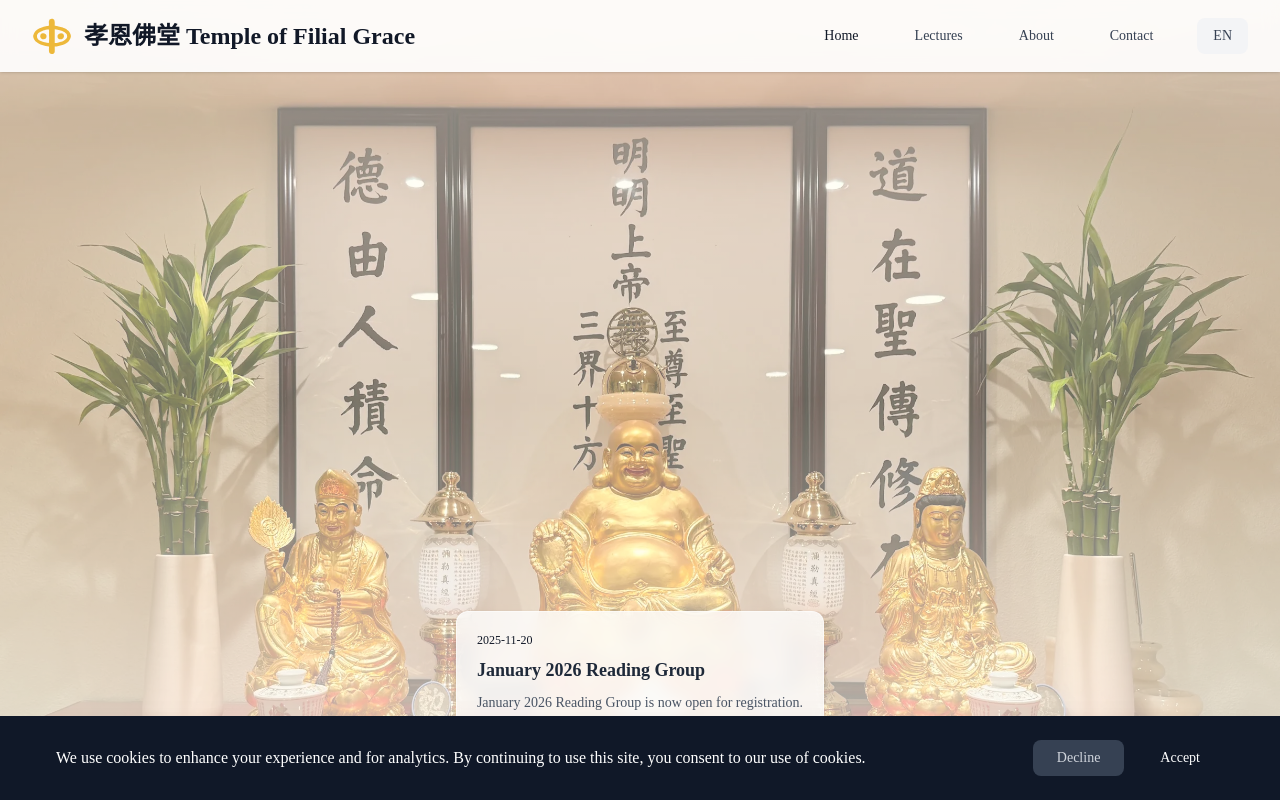
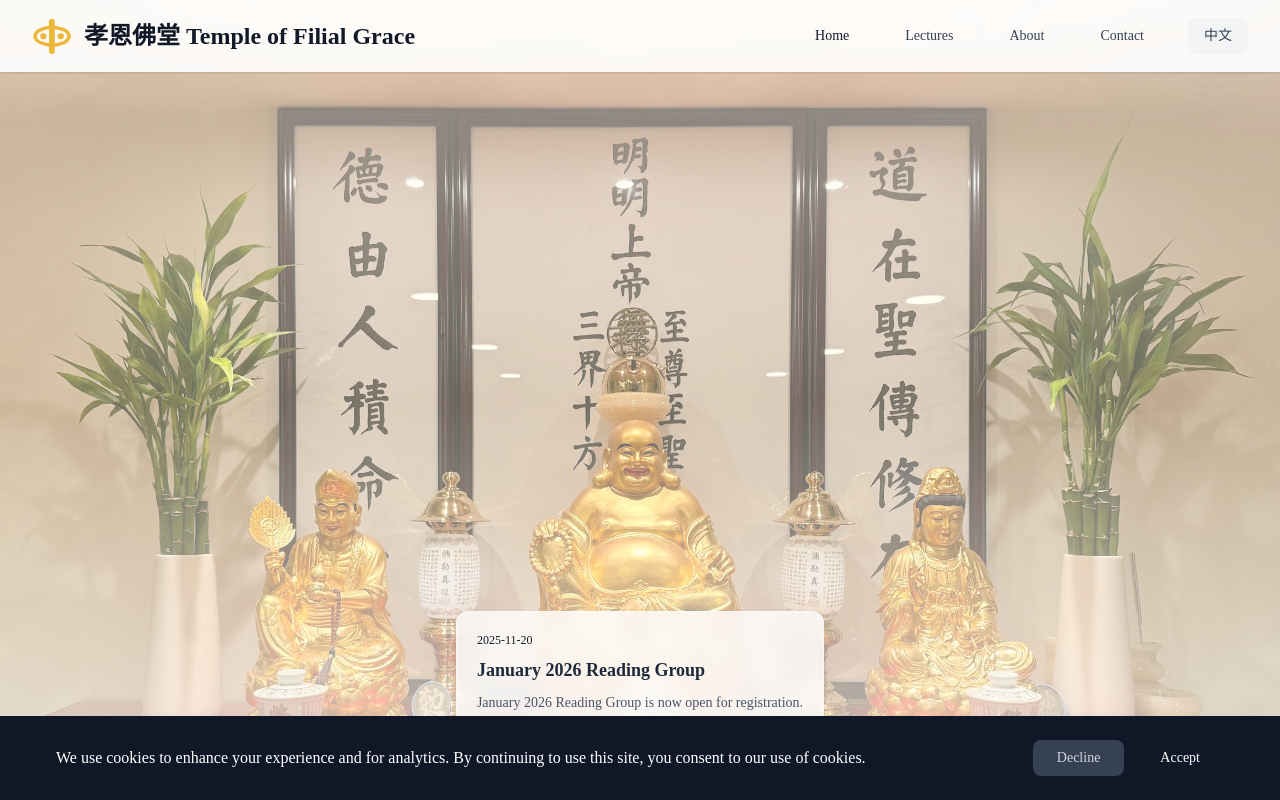
Before and after one commit to mocsharp/filialgrace, a React (Vite) app: page / in a window 1280 px wide. Shown: the top 800 px of the page. Built offline with nearby package versions, Linux system fonts and the light colour scheme; a web font is replaced by a local one.

Commit message:
Fix language switcher

```diff
--- a/src/components/Header.tsx
+++ b/src/components/Header.tsx
@@ -9,7 +9,7 @@ const Header = () => {
   const [mobileMenuOpen, setMobileMenuOpen] = useState(false);
 
   const toggleLanguage = () => {
-    const newLang = i18n.language === 'en' ? 'zh' : 'en';
+    const newLang = i18n.language.startsWith('en') ? 'zh' : 'en';
     i18n.changeLanguage(newLang);
     document.documentElement.lang = newLang === 'zh' ? 'zh-Hant' : 'en';
   };
@@ -70,9 +70,9 @@ const Header = () => {
             <button
               onClick={toggleLanguage}
               className="px-4 py-2 text-sm font-medium text-gray-700 bg-gray-100 rounded-lg hover:bg-gray-200 transition-colors focus:outline-none focus:ring-2 focus:ring-primary-500 focus:ring-offset-2"
-              aria-label={`Switch to ${i18n.language === 'en' ? 'Chinese' : 'English'}`}
+              aria-label={`Switch to ${i18n.language.startsWith('en') ? 'Chinese' : 'English'}`}
             >
-              {i18n.language === 'en' ? '中文' : 'EN'}
+              {i18n.language.startsWith('en') ? '中文' : 'EN'}
             </button>
           </div>
 
@@ -132,7 +132,7 @@ const Header = () => {
                   }}
                   className="px-4 py-2 text-base font-medium text-gray-700 bg-gray-100 rounded-lg hover:bg-gray-200 transition-colors text-left focus:outline-none focus:ring-2 focus:ring-primary-500"
                 >
-                  {i18n.language === 'en' ? '切換至中文' : 'Switch to English'}
+                  {i18n.language.startsWith('en') ? '切換至中文' : 'Switch to English'}
                 </button>
               </div>
             </motion.div>
```
